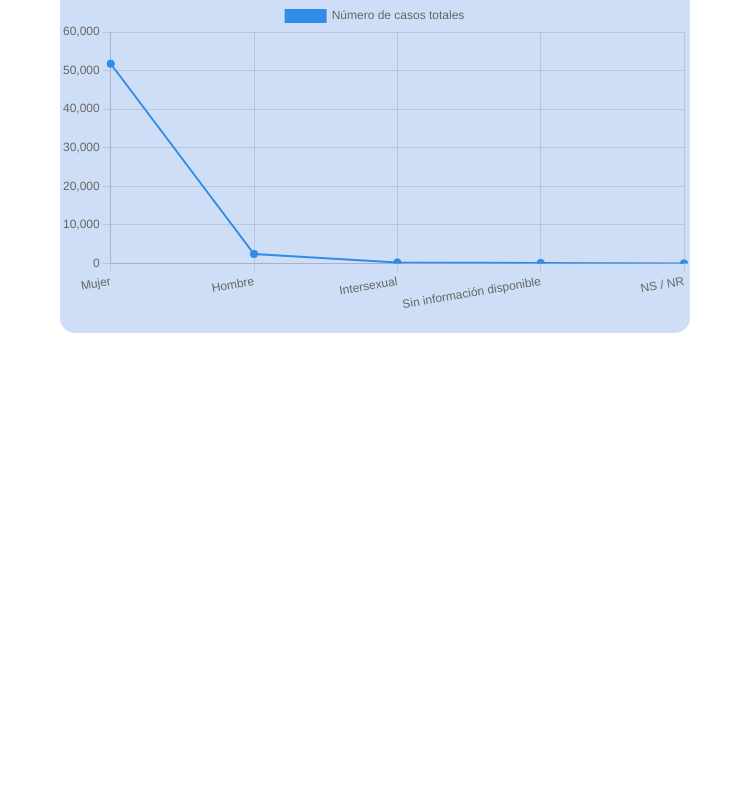
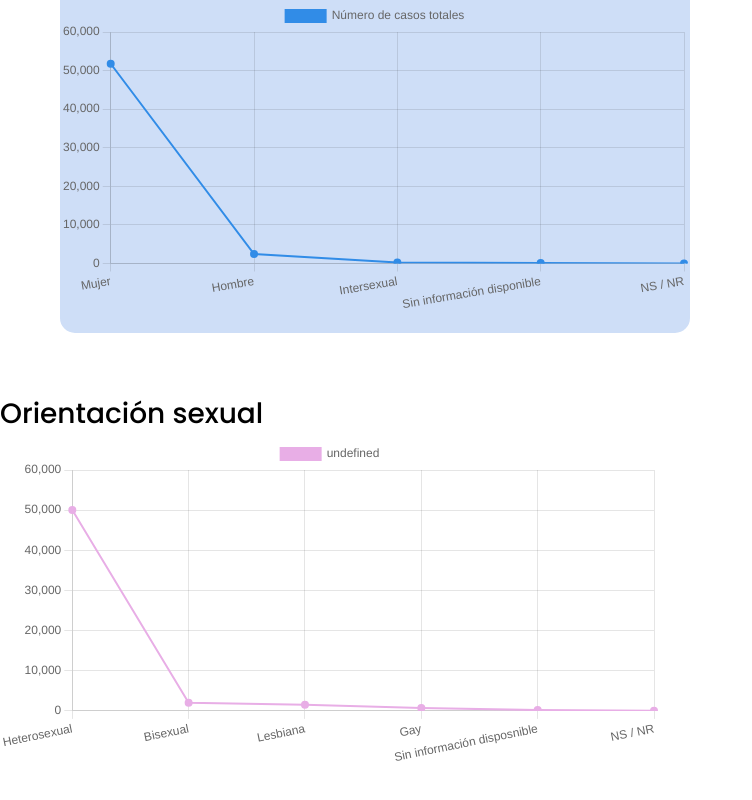
Before and after one commit to programateacademy/genero, a React (Create React App) app: page /Dashboard in a window 1280 px wide. Shown: the part 513-1313 px from the top of the page, without its empty margins (0-752 px from the left). Before the commit the page ends 982 px from the top, so only its background shows below. Built offline with nearby package versions, Linux system fonts and the light colour scheme.

Commit message:
Add new chart on the component SexualOrientationGraphic with funtionality and basic style

```diff
--- a/src/Page/dashboardComponents/SexualOrientationGraphic/SexualOrientationGraphic.jsx
+++ b/src/Page/dashboardComponents/SexualOrientationGraphic/SexualOrientationGraphic.jsx
@@ -1,9 +1,81 @@
 import React from "react";
 import './SexualOrientationGraphic.css';
+import { Line } from "react-chartjs-2"
+import {
+  Chart as ChartJS,
+  CategoryScale,
+  LinearScale,
+  PointElement,
+  LineElement,
+  Title,
+  Tooltip,
+  Legend,
+  Filler,
+} from "chart.js"
+
+ChartJS.register(
+  CategoryScale,
+  LinearScale,
+  PointElement,
+  LineElement,
+  Tooltip,
+  Title,
+  Legend,
+  Filler
+);
 
 const SexualOrientationGraphic = () => {
-    return (
-        <></>
+
+    const sexuality = ["Heterosexual", "Bisexual", "Lesbiana", "Gay", "Sin información disposnible", "NS / NR"];
+    const quantity = [50060, 2020, 1525, 703, 192, 58];
+    const data = {
+        labels: sexuality,
+        datasets:[
+            {
+                Label: "Número de casos totales",
+                data: quantity,
+                borderColor: ["rgba(232, 174, 230, 100)"],
+                backgroundColor: ["rgba(232, 174, 230, 100)"],
+                borderWidth: 2,
+            },
+        ],
+    }
+
+    const options = {
+
+        responsive: true,
+
+        scales: {
+            y: {
+              min: 0,
+            },
+        },
+
+        plugins: {
+            legend: {
+              display: true,
+            },
+        },
+
+    };
+
+    return(
+
+
+        <div className="sexualOrientationGraphic">
+            {/*Graphic sign*/}
+            <div className="sexualOrientationGraphicTittleOne">
+                <div className="sexualOrientationGraphicTextOne">
+                    <h3>Orientación sexual</h3>
+                </div>
+            </div>
+
+            {/* Graphic container*/}
+            <div className="sexualOrientationGraphicContainer">
+                {/* Graphic */}
+                <Line data={data} options={options} />
+            </div>
+        </div>
     );
 };
 
```
